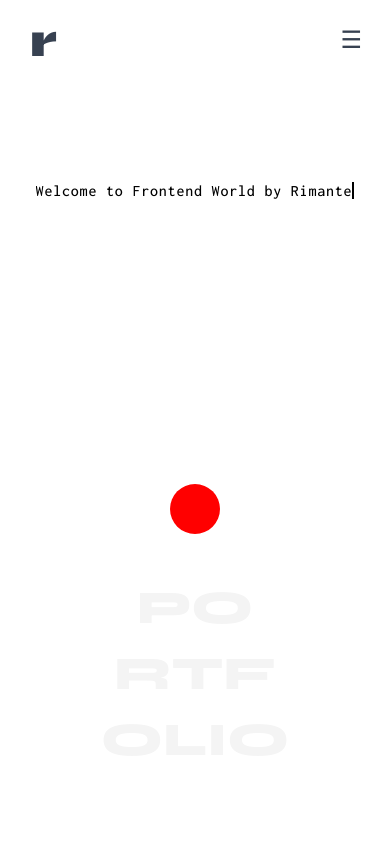
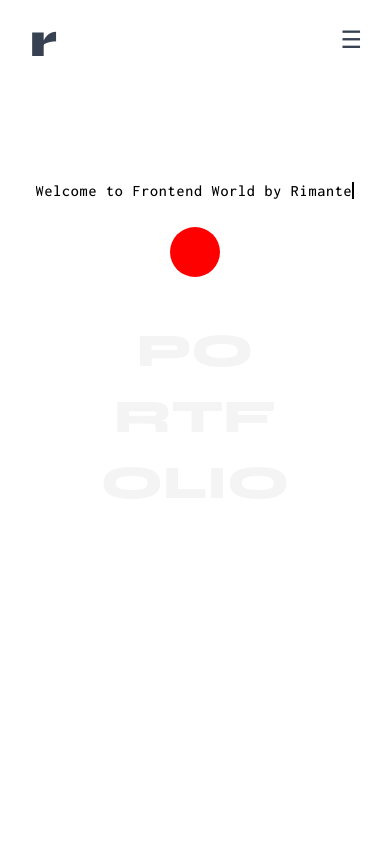
Before and after one commit to Rimante11/portfolio, a Next.js app: page / in a window 390 px wide. Shown: the top 844 px of the page. Built offline with nearby package versions, Linux system fonts and the light colour scheme.

Commit message:
reoved transitions

```diff
--- a/app/about/page.tsx
+++ b/app/about/page.tsx
@@ -36,7 +36,7 @@ export default function About() {
           flexDirection: 'column',
           gap: '2rem',
           padding: '2rem',
-          paddingTop: '6rem'
+          paddingTop: '3rem'
         }}>
           <h1 style={{
             fontSize: '3rem',
--- a/app/globals.css
+++ b/app/globals.css
@@ -57,3 +57,12 @@ button {
   opacity: 1;
   transform: translateY(0);
 }
+
+/* Disable transitions on mobile for ClientLayout */
+@media (max-width: 768px) {
+  .transition-all {
+    transition: none !important;
+    transform: none !important;
+    opacity: 1 !important;
+  }
+}
--- a/app/projects/page.tsx
+++ b/app/projects/page.tsx
@@ -79,7 +79,7 @@ export default function MusicApp() {
           flexDirection: 'column',
           gap: '2rem',
           padding: '2rem',
-          paddingTop: '6rem'
+          paddingTop: '3rem'
         }}>
           <div style={{
             display: 'flex',
--- a/src/components/ClientLayout.tsx
+++ b/src/components/ClientLayout.tsx
@@ -1,17 +1,30 @@
 'use client';
 
-import React from 'react';
-import PageTransition from './PageTransition';
+import React, { useEffect, useState } from 'react';
 
 interface ClientLayoutProps {
   children: React.ReactNode;
 }
 
 const ClientLayout: React.FC<ClientLayoutProps> = ({ children }) => {
+  const [isLoaded, setIsLoaded] = useState(false);
+
+  useEffect(() => {
+    // Small delay to ensure smooth landing
+    const timer = setTimeout(() => {
+      setIsLoaded(true);
+    }, 100);
+
+    return () => clearTimeout(timer);
+  }, []);
+
   return (
-    <PageTransition>
+    <div
+      className={`transition-all duration-700 ease-out ${isLoaded ? 'opacity-100 translate-y-0' : 'opacity-0 translate-y-8'
+        }`}
+    >
       {children}
-    </PageTransition>
+    </div>
   );
 };
 
--- a/src/components/ContactForm.tsx
+++ b/src/components/ContactForm.tsx
@@ -167,6 +167,21 @@ const StatusMessage = styled.p<{ type: 'success' | 'error' }>`
   text-align: center;
 `;
 
+const Container = styled.div`
+  display: flex;
+  flex-direction: column;
+  align-items: center;
+  justify-content: center;
+  min-height: 100vh;
+  padding: 1rem;
+  box-sizing: border-box;
+
+  @media (max-width: 768px) {
+    min-height: auto;
+    padding: 0.5rem;
+  }
+`;
+
 const ContactForm = () => {
   const [mounted, setMounted] = useState(false);
   const [showForm, setShowForm] = useState(false);
@@ -238,11 +253,7 @@ const ContactForm = () => {
   }
 
   return (
-    <div className="flex flex-col items-center justify-center" style={{
-      minHeight: '100vh',
-      padding: '1rem',
-      boxSizing: 'border-box'
-    }}>
+    <Container>
       <TooltipContainer>
         <RedDot onClick={handleDotClick} $isFlipped={isFlipped} />
         <Tooltip $hideTooltip={showForm}>Get in touch</Tooltip>
@@ -347,7 +358,7 @@ const ContactForm = () => {
           <StatusMessage type="success">Message sent successfully!</StatusMessage>
         </>
       )}
-    </div>
+    </Container>
   );
 };
 
--- a/src/components/PageTransition.tsx
+++ /dev/null
@@ -1,36 +0,0 @@
-'use client';
-
-import React, { useEffect, useState } from 'react';
-import { usePathname } from 'next/navigation';
-
-interface PageTransitionProps {
-  children: React.ReactNode;
-}
-
-const PageTransition: React.FC<PageTransitionProps> = ({ children }) => {
-  const [isVisible, setIsVisible] = useState(false);
-  const pathname = usePathname();
-
-  useEffect(() => {
-    setIsVisible(false);
-
-    const timer = setTimeout(() => {
-      setIsVisible(true);
-    }, 50);
-
-    return () => clearTimeout(timer);
-  }, [pathname]);
-
-  return (
-    <div
-      className={`transition-all duration-500 ease-in-out ${isVisible
-        ? 'opacity-100 translate-y-0'
-        : 'opacity-0 translate-y-4'
-        }`}
-    >
-      {children}
-    </div>
-  );
-};
-
-export default PageTransition;
```
Also changed, not shown: src/lib/registry.tsx (added).
